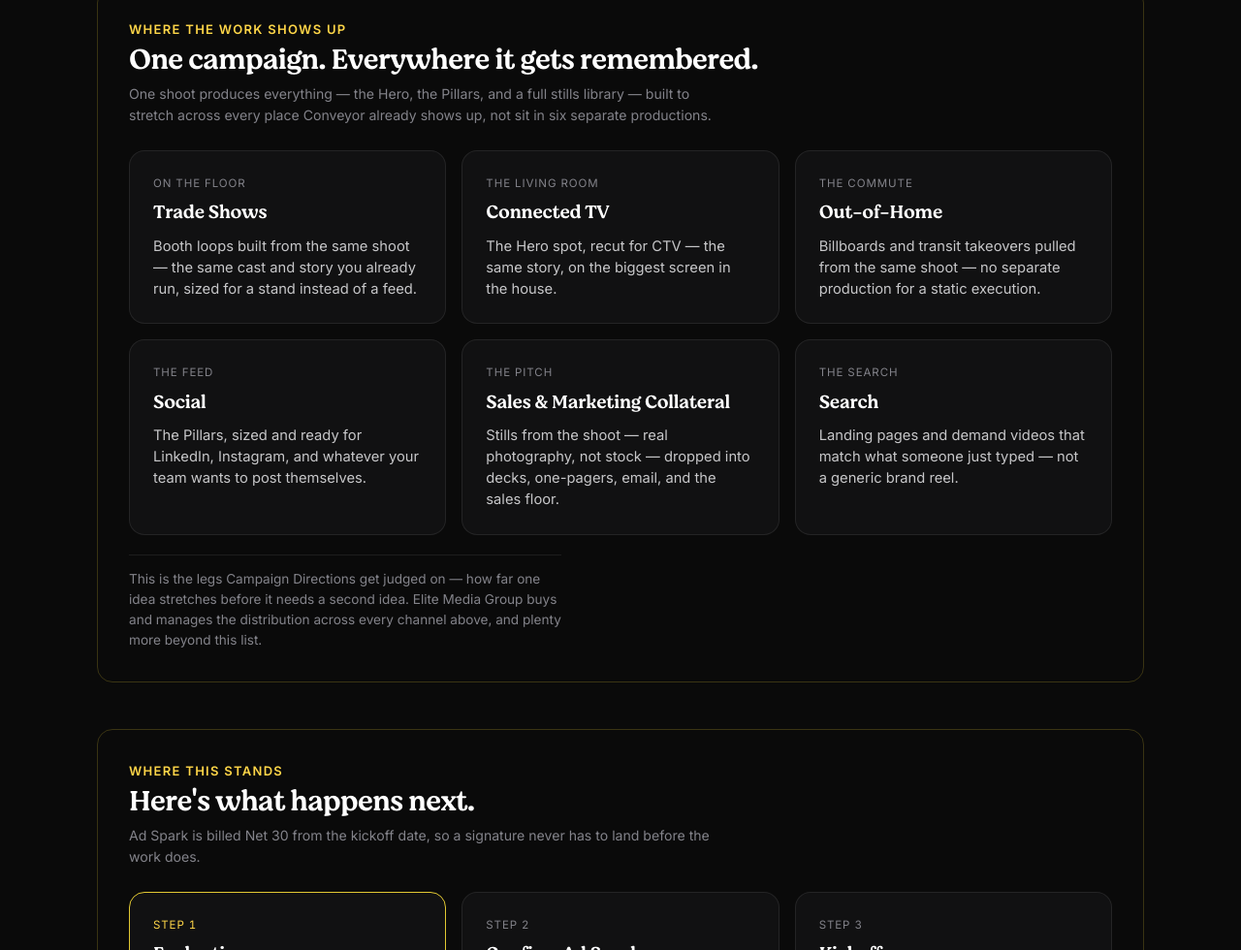
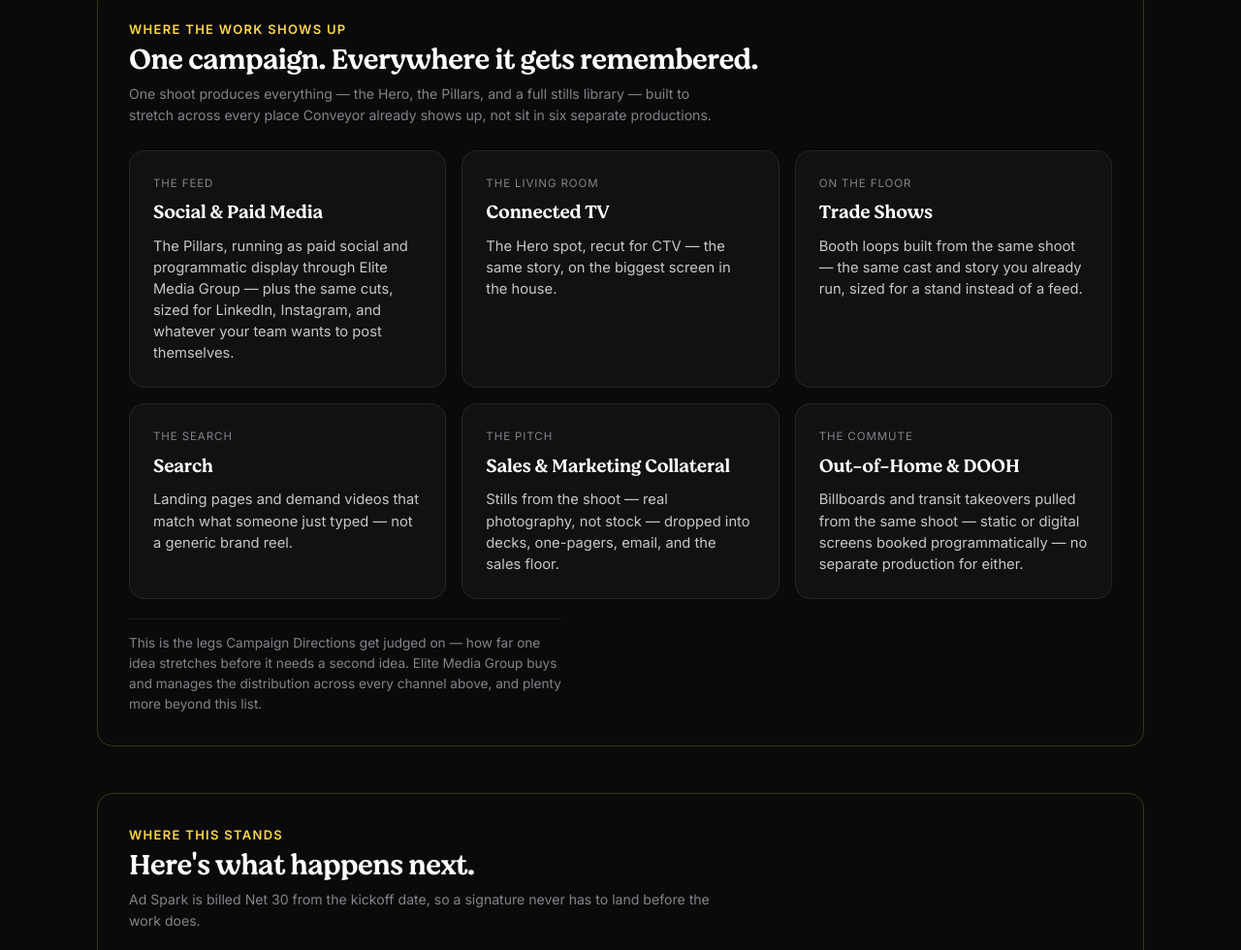
Before and after one commit to VideoBrothers-git/AdSpark-One-Pager, a plain HTML site: page clients/conveyor/index.html in a window 1280 px wide. Shown: the part 5144-6124 px from the top of the page at 97% size. Drawn offline with Linux system fonts and the light colour scheme.

Commit message:
Reorder use-case section, add Social & Paid Media and OOH/DOOH
New order: Social & Paid Media, Connected TV, Trade Shows, Search,
Sales & Marketing Collateral, Out-of-Home & DOOH. Folds programmatic
and paid social into the Social card, and programmatic DOOH into the
Out-of-Home card, rather than adding separate line items.

Co-Authored-By: Claude Sonnet 5 <noreply@anthropic.com>

```diff
--- a/clients/conveyor/index.html
+++ b/clients/conveyor/index.html
@@ -444,9 +444,9 @@ p{margin:0}
     <p class="lede compact">One shoot produces everything — the Hero, the Pillars, and a full stills library — built to stretch across every place <span data-pz="client_name">Conveyor</span> already shows up, not sit in six separate productions.</p>
     <div class="usecases">
       <div class="pt">
-        <small>On the floor</small>
-        <span>Trade Shows</span>
-        <p>Booth loops built from the same shoot — the same cast and story you already run, sized for a stand instead of a feed.</p>
+        <small>The feed</small>
+        <span>Social &amp; Paid Media</span>
+        <p>The Pillars, running as paid social and programmatic display through Elite Media Group — plus the same cuts, sized for LinkedIn, Instagram, and whatever your team wants to post themselves.</p>
       </div>
       <div class="pt">
         <small>The living room</small>
@@ -454,14 +454,14 @@ p{margin:0}
         <p>The Hero spot, recut for CTV — the same story, on the biggest screen in the house.</p>
       </div>
       <div class="pt">
-        <small>The commute</small>
-        <span>Out-of-Home</span>
-        <p>Billboards and transit takeovers pulled from the same shoot — no separate production for a static execution.</p>
+        <small>On the floor</small>
+        <span>Trade Shows</span>
+        <p>Booth loops built from the same shoot — the same cast and story you already run, sized for a stand instead of a feed.</p>
       </div>
       <div class="pt">
-        <small>The feed</small>
-        <span>Social</span>
-        <p>The Pillars, sized and ready for LinkedIn, Instagram, and whatever your team wants to post themselves.</p>
+        <small>The search</small>
+        <span>Search</span>
+        <p>Landing pages and demand videos that match what someone just typed — not a generic brand reel.</p>
       </div>
       <div class="pt">
         <small>The pitch</small>
@@ -469,9 +469,9 @@ p{margin:0}
         <p>Stills from the shoot — real photography, not stock — dropped into decks, one-pagers, email, and the sales floor.</p>
       </div>
       <div class="pt">
-        <small>The search</small>
-        <span>Search</span>
-        <p>Landing pages and demand videos that match what someone just typed — not a generic brand reel.</p>
+        <small>The commute</small>
+        <span>Out-of-Home &amp; DOOH</span>
+        <p>Billboards and transit takeovers pulled from the same shoot — static or digital screens booked programmatically — no separate production for either.</p>
       </div>
     </div>
     <p class="fine note">This is the legs Campaign Directions get judged on — how far one idea stretches before it needs a second idea. Elite Media Group buys and manages the distribution across every channel above, and plenty more beyond this list.</p>
```
Also changed, not shown: clients/evenup/index.html (+12 -12 lines), clients/leanafy/index.html (+12 -12 lines), clients/linxup/index.html (+12 -12 lines), clients/njb-protection/index.html (+12 -12 lines), clients/nudge-security/index.html (+12 -12 lines), clients/onevision-resources/index.html (+12 -12 lines), clients/outbound-sales-pros/index.html (+12 -12 lines), clients/riskified/index.html (+12 -12 lines), clients/sensor-tower/index.html (+12 -12 lines), clients/testimonial-hero/index.html (+12 -12 lines), index.html (+12 -12 lines), template.html (+12 -12 lines).
